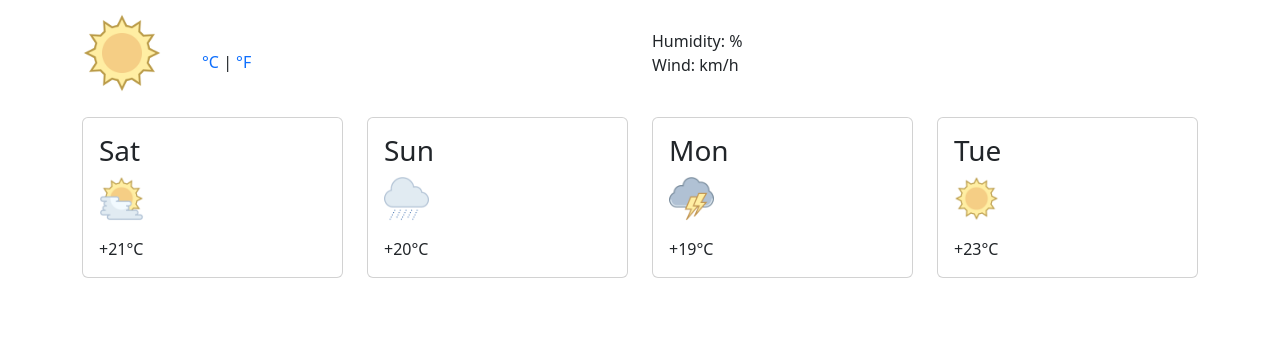
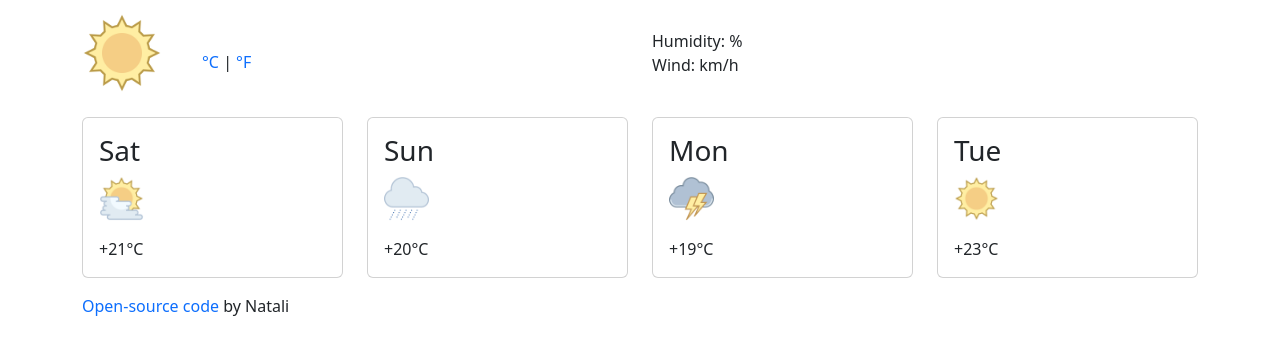
Before and after one commit to NasaLiy/homeworks, a plain HTML site: page index.html in a window 1280 px wide. Shown: the part 153-508 px from the top of the page. Drawn offline with nearby package versions, Linux system fonts and the light colour scheme; no server answers.

Commit message:
feat: add link to github

```diff
--- a/index.html
+++ b/index.html
@@ -102,7 +102,12 @@
           </div>
         </div>
       </div>
+      <div >
+        <a href="https://github.com/NasaLiy/homeworks" target="_blank" class="open-source">Open-source code</a>
+        <span>by Natali</span>
+      </div>
   </div>
+
 
   <script src="src/index.js"></script>
 </body>
--- a/src/styles.css
+++ b/src/styles.css
@@ -33,3 +33,6 @@ h1 {
 .card:hover {
     opacity: 0.7;
 }
+.open-source{
+    text-decoration: none;
+}
```
